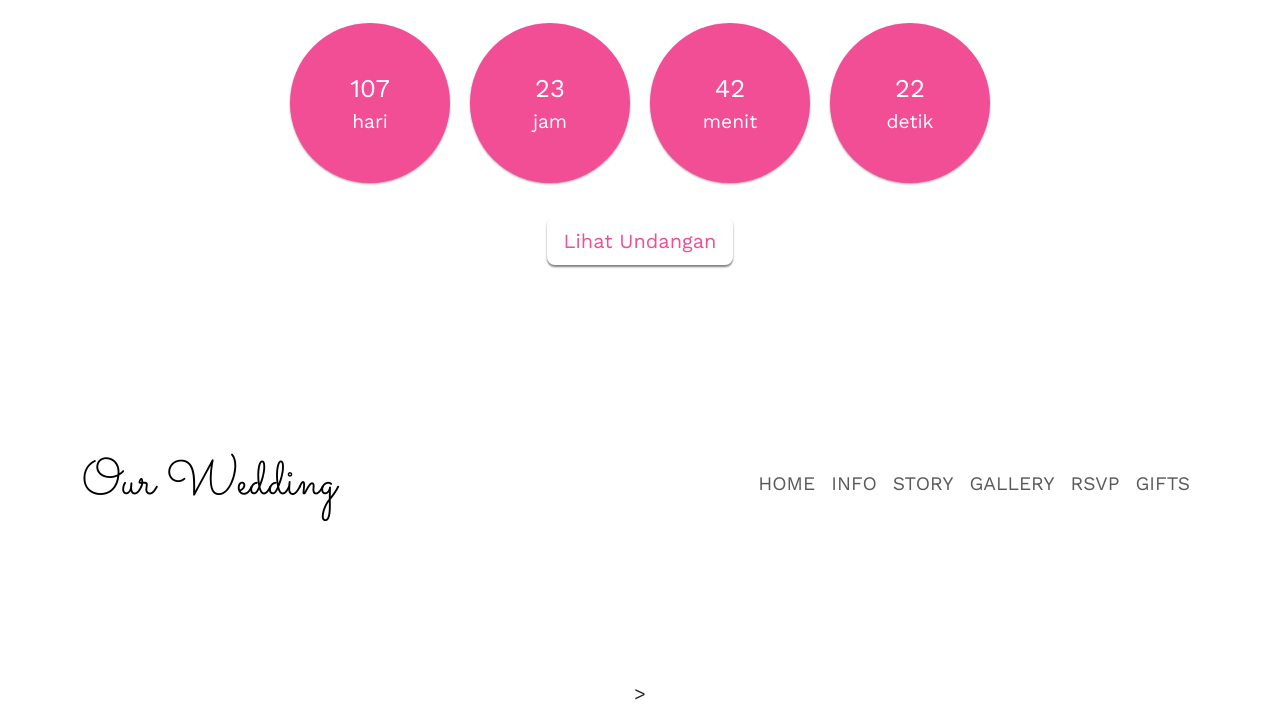
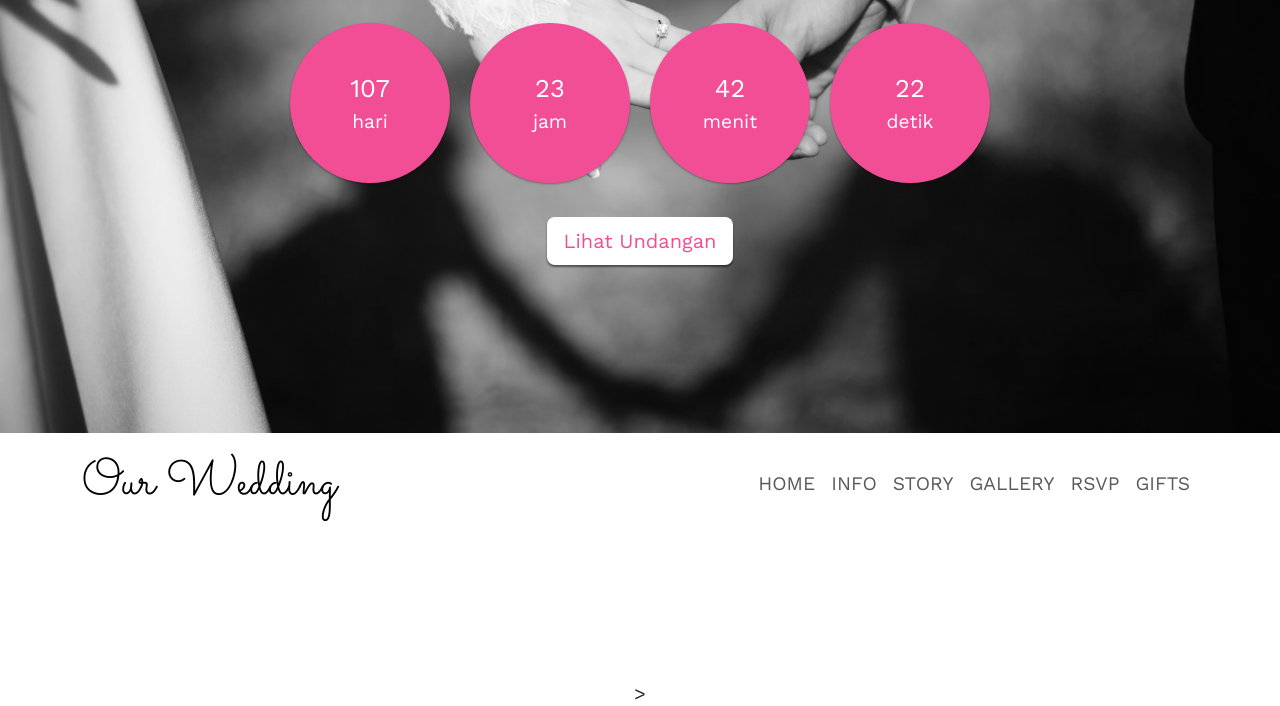
Before and after one commit to endum99/nikah, a plain HTML site: page index.html in a window 1280 px wide. Shown: the part 367-1073 px from the top of the page. Drawn offline with nearby package versions, Linux system fonts and the light colour scheme; some packages are replaced by stand-ins of ours; a script that the page names is missing; files whose address does not match are found by name.

Commit message:
Update style.css

```diff
--- a/style.css
+++ b/style.css
@@ -17,7 +17,7 @@ body {
   left: 0;
   width: 100%;
   height: 100%;
-  background-image: url(img/bg-prewed.jpg);
+  background-image: url(img/asset/bg-prewed.jpg);
   background-size: cover;
   background-position: center;
   z-index: -1;
```
